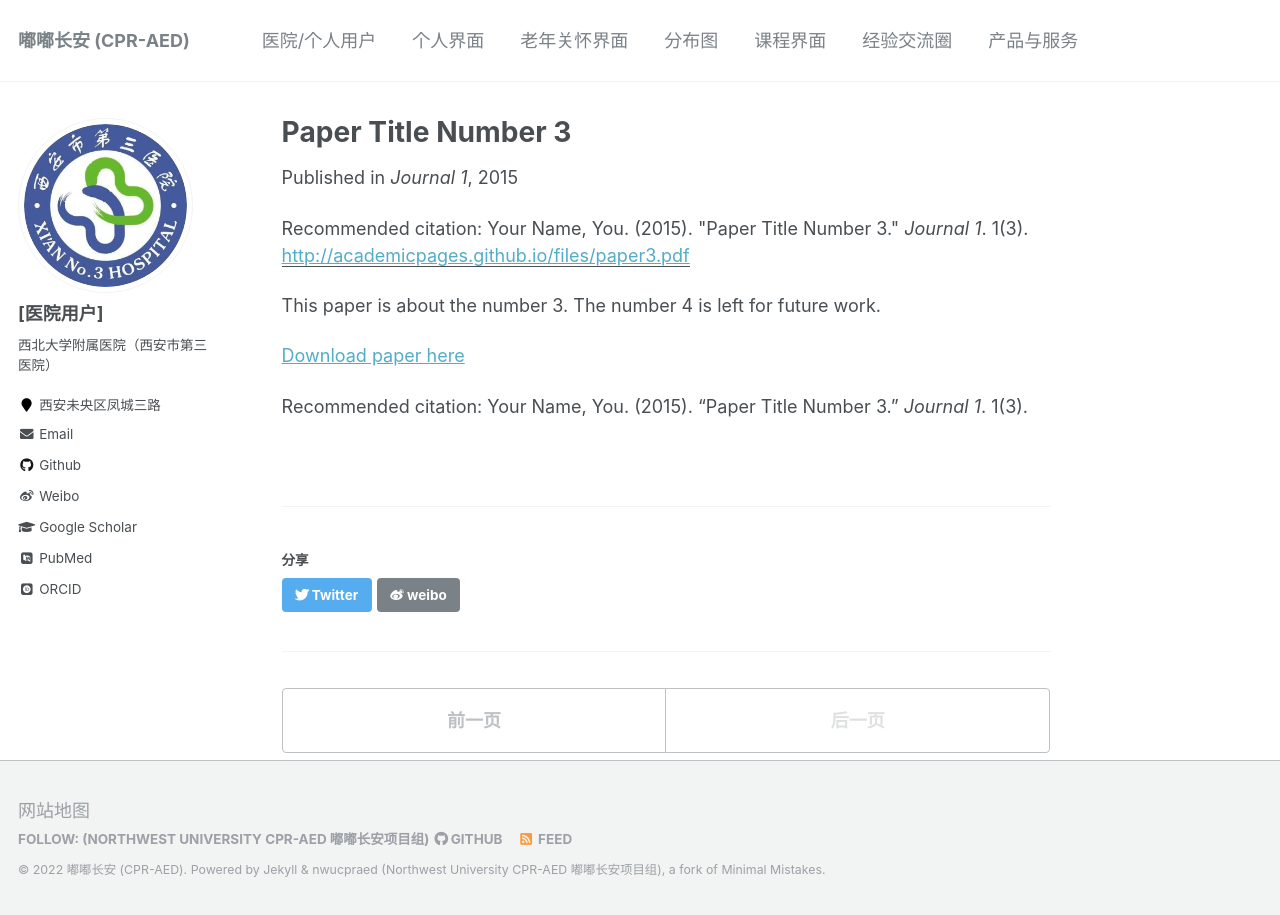
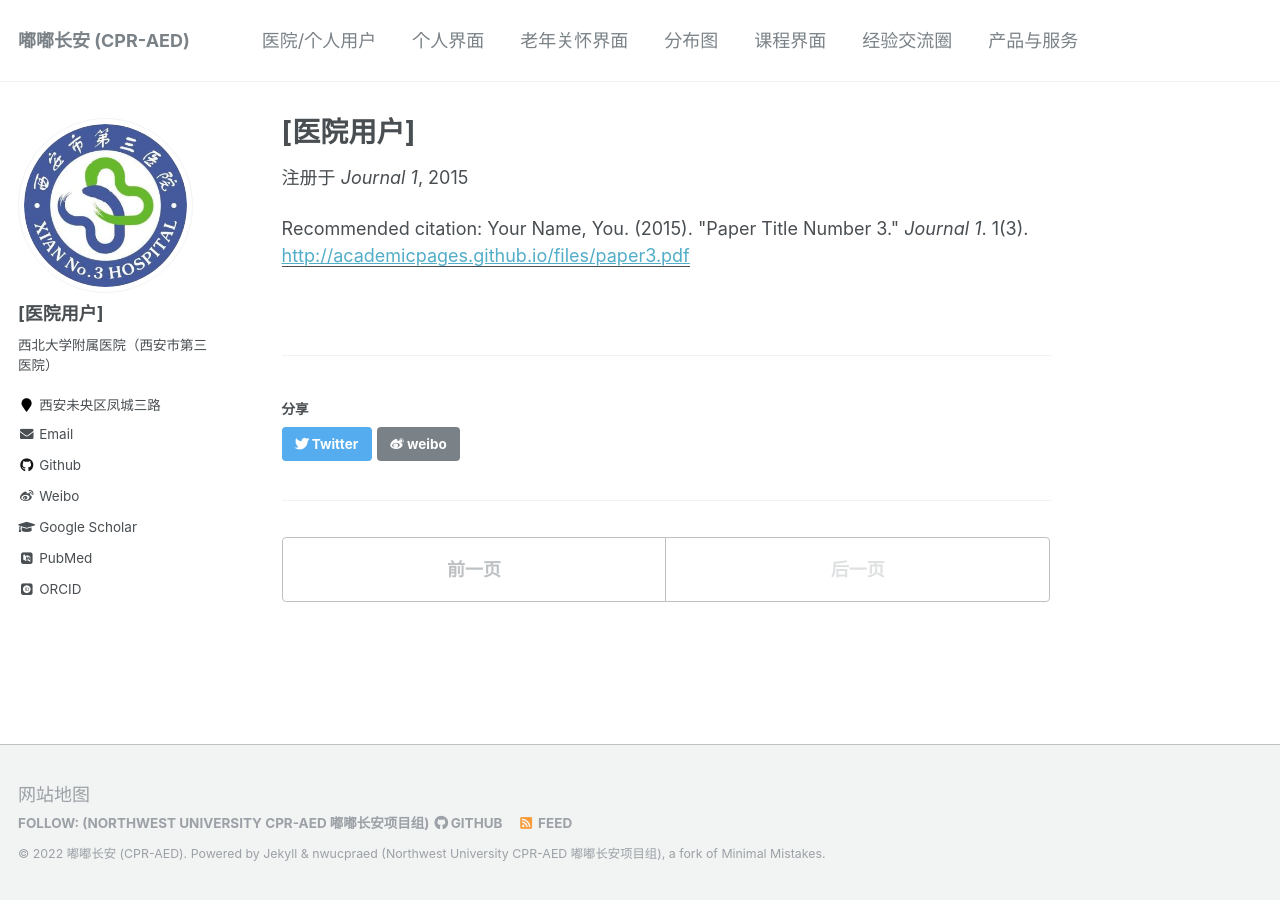
Before and after one commit to nwucpraed/nwucpraed.github.io, a Jekyll site: the page built from _publications/2015-10-01-paper-title-number-3.md, in a window 1280 px wide. Built offline with Jekyll 4.4.1, drawn with Linux system fonts in a browser that asks for light colours; some web fonts are replaced.

Commit message:
注册于
注册于

```diff
--- a/_layouts/single.html
+++ b/_layouts/single.html
@@ -37,7 +37,7 @@ layout: default
         {% if page.collection == 'teaching' %}
           <p> {{ page.type }}, <i>{{ page.venue }}</i>, {{ page.date | default: "1900-01-01" | date: "%Y" }} </p>
         {% elsif page.venue and page.date %}
-          <p>Published in <i>{{ page.venue }}</i>, {{ page.date | default: "1900-01-01" | date: "%Y" }} </p>
+          <p>注册于 <i>{{ page.venue }}</i>, {{ page.date | default: "1900-01-01" | date: "%Y" }} </p>
         {% elsif page.date %}
           <p class="page__date"><strong><i class="fa fa-fw fa-calendar" aria-hidden="true"></i> {{ site.data.ui-text[site.locale].date_label | default: "Published:" }}</strong> <time datetime="{{ page.date | date_to_xmlschema }}">{{ page.date | default: "1900-01-01" | date: "%B %d, %Y" }}</time></p>
         {% endif %}
--- a/_publications/2015-10-01-paper-title-number-3.md
+++ b/_publications/2015-10-01-paper-title-number-3.md
@@ -1,15 +1,15 @@
 ---
-title: "Paper Title Number 3"
+title: "[医院用户]"
 collection: publications
 permalink: /publication/2015-10-01-paper-title-number-3
-excerpt: 'This paper is about the number 3. The number 4 is left for future work.'
+excerpt: '西北大学附属医院（西安市第三医院）'
 date: 2015-10-01
 venue: 'Journal 1'
 paperurl: 'http://academicpages.github.io/files/paper3.pdf'
 citation: 'Your Name, You. (2015). &quot;Paper Title Number 3.&quot; <i>Journal 1</i>. 1(3).'
 ---
-This paper is about the number 3. The number 4 is left for future work.
+<!-- This paper is about the number 3. The number 4 is left for future work.
 
 [Download paper here](http://academicpages.github.io/files/paper3.pdf)
 
-Recommended citation: Your Name, You. (2015). "Paper Title Number 3." <i>Journal 1</i>. 1(3).
+Recommended citation: Your Name, You. (2015). "Paper Title Number 3." `<i>`Journal 1`</i>`. 1(3). -->
```
